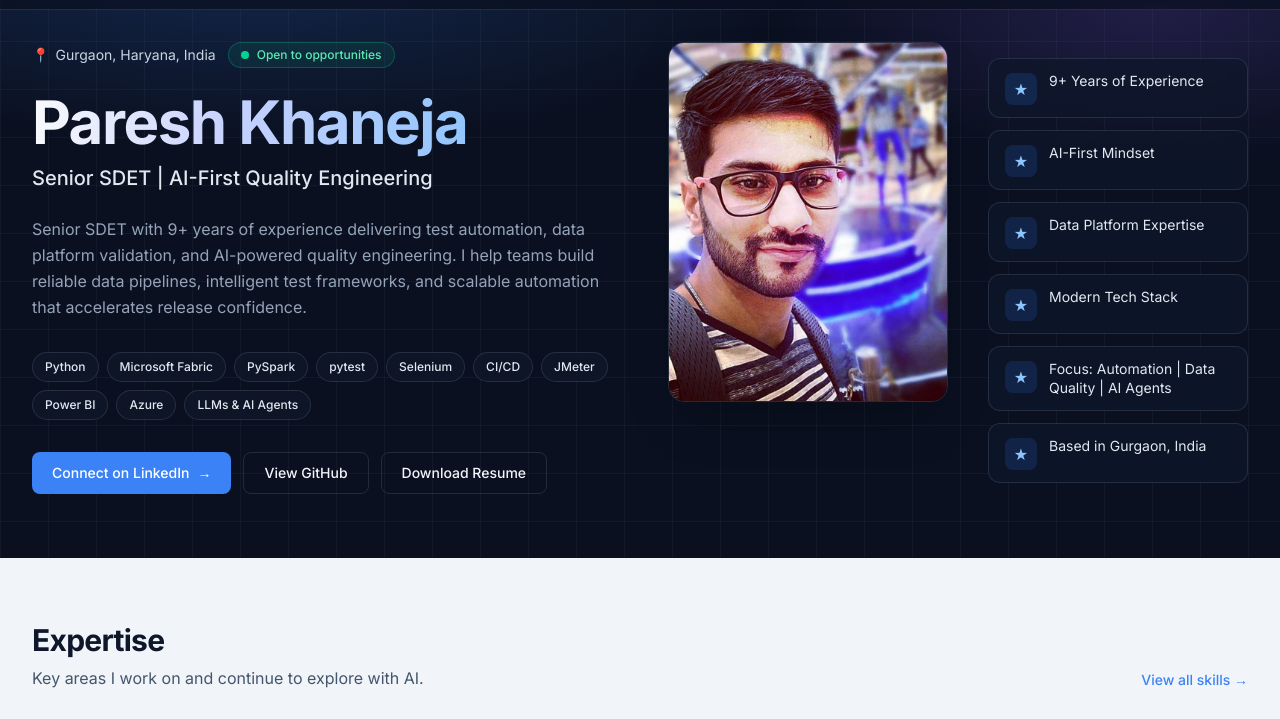
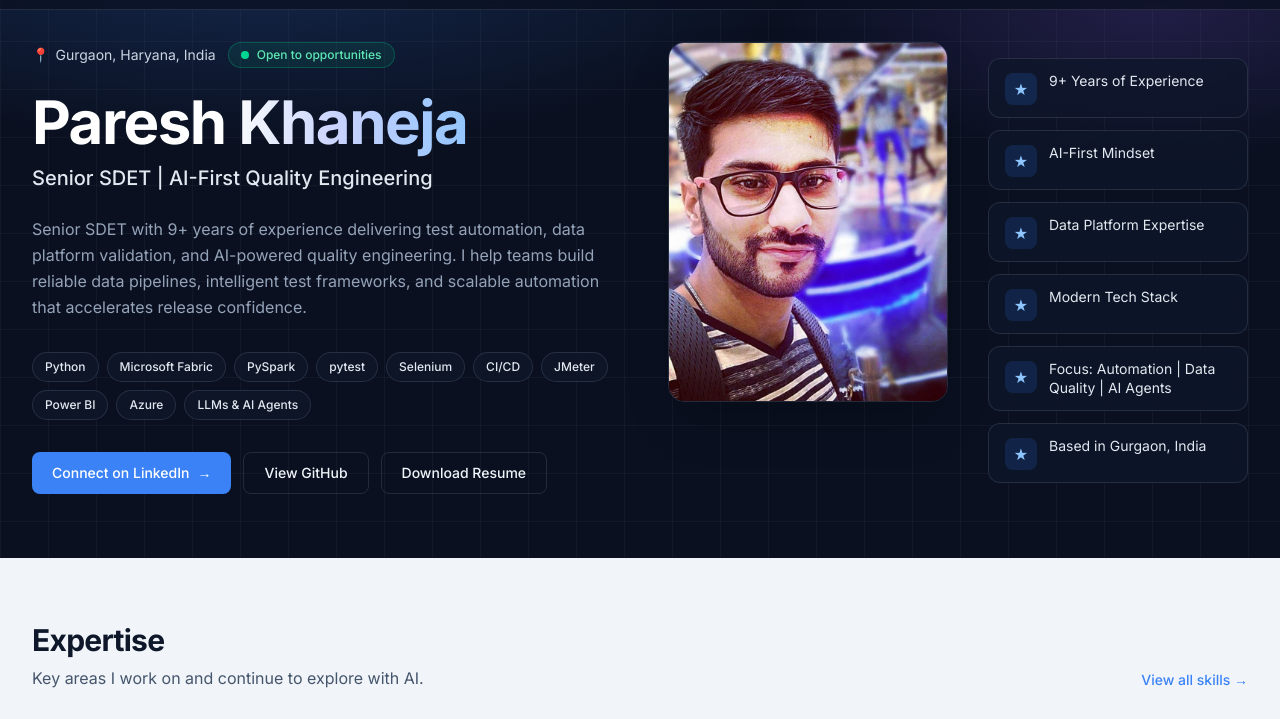
Before and after one commit to pareshkhaneja/pareshkhaneja.github.io, an Astro site: page / in a window 1280 px wide. Shown: the part 55-774 px from the top of the page. Built offline with nearby package versions, Linux system fonts and the light colour scheme; Astro itself is replaced by a stand-in of ours.

Commit message:
Split hero name styling to match mock gradient treatment.
Co-authored-by: Cursor <cursoragent@cursor.com>

```diff
--- a/src/pages/index.astro
+++ b/src/pages/index.astro
@@ -34,7 +34,7 @@ const toneMap = {
           </div>
 
           <h1 class="text-4xl font-bold tracking-tight sm:text-5xl lg:text-6xl">
-            <span class="gradient-name">{siteConfig.name}</span>
+            <span class="text-white">Paresh </span><span class="gradient-name">Khaneja</span>
           </h1>
           <p class="mt-3 text-lg font-medium text-slate-200 sm:text-xl">{siteConfig.title}</p>
           <p class="mt-6 max-w-2xl text-base leading-relaxed text-[var(--color-text-hero-muted)]">
```
